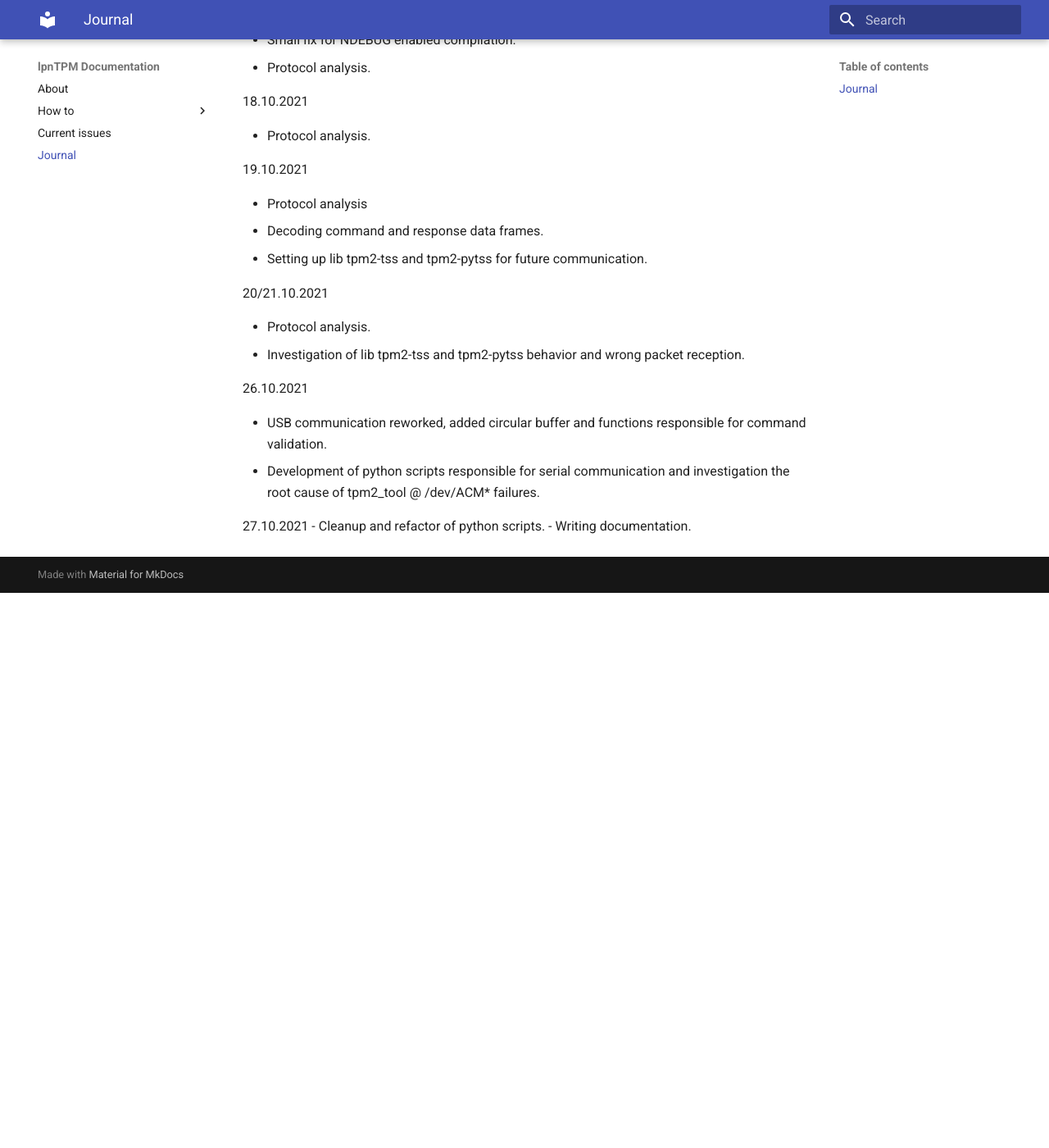
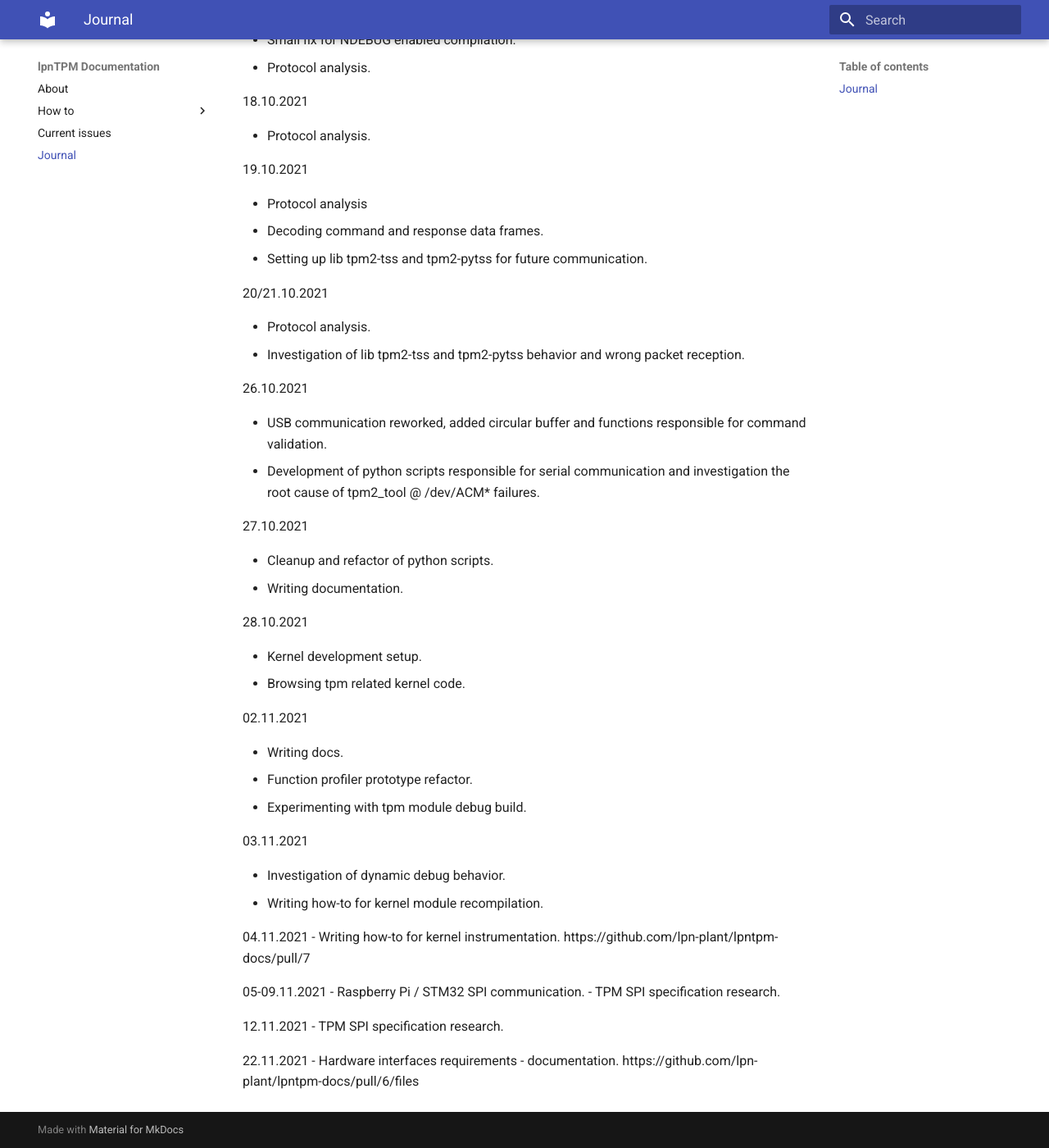
Before and after one commit to lpn-plant/lpntpm-docs, an MkDocs documentation site: the page built from docs/journal.md, in a window 1280 px wide and 1400 px high, scrolled down 721 px. Shown: the whole window at 82% size. Built offline with MkDocs 1.6.1 and Material for MkDocs 9.7.7, drawn with Linux system fonts in a browser that asks for light colours; before the commit the page ends 1444 px from its top, so only the background shows below that.

Commit message:
docs/journal.md updated

```diff
--- a/docs/journal.md
+++ b/docs/journal.md
@@ -50,5 +50,37 @@ for command validation.
 investigation the root cause of tpm2_tool @ /dev/ACM* failures.
 
 27.10.2021
+
 - Cleanup and refactor of python scripts.
 - Writing documentation.
+
+28.10.2021
+
+- Kernel development setup.
+- Browsing tpm related kernel code.
+
+02.11.2021
+
+- Writing docs.
+- Function profiler prototype refactor.
+- Experimenting with tpm module debug build.
+
+03.11.2021
+
+- Investigation of dynamic debug behavior.
+- Writing how-to for kernel module recompilation.
+
+04.11.2021
+- Writing how-to for kernel instrumentation.
+  https://github.com/lpn-plant/lpntpm-docs/pull/7
+
+05-09.11.2021
+- Raspberry Pi / STM32 SPI communication.
+- TPM SPI specification research.
+
+12.11.2021
+- TPM SPI specification research.
+
+22.11.2021
+- Hardware interfaces requirements - documentation.
+  https://github.com/lpn-plant/lpntpm-docs/pull/6/files
```
